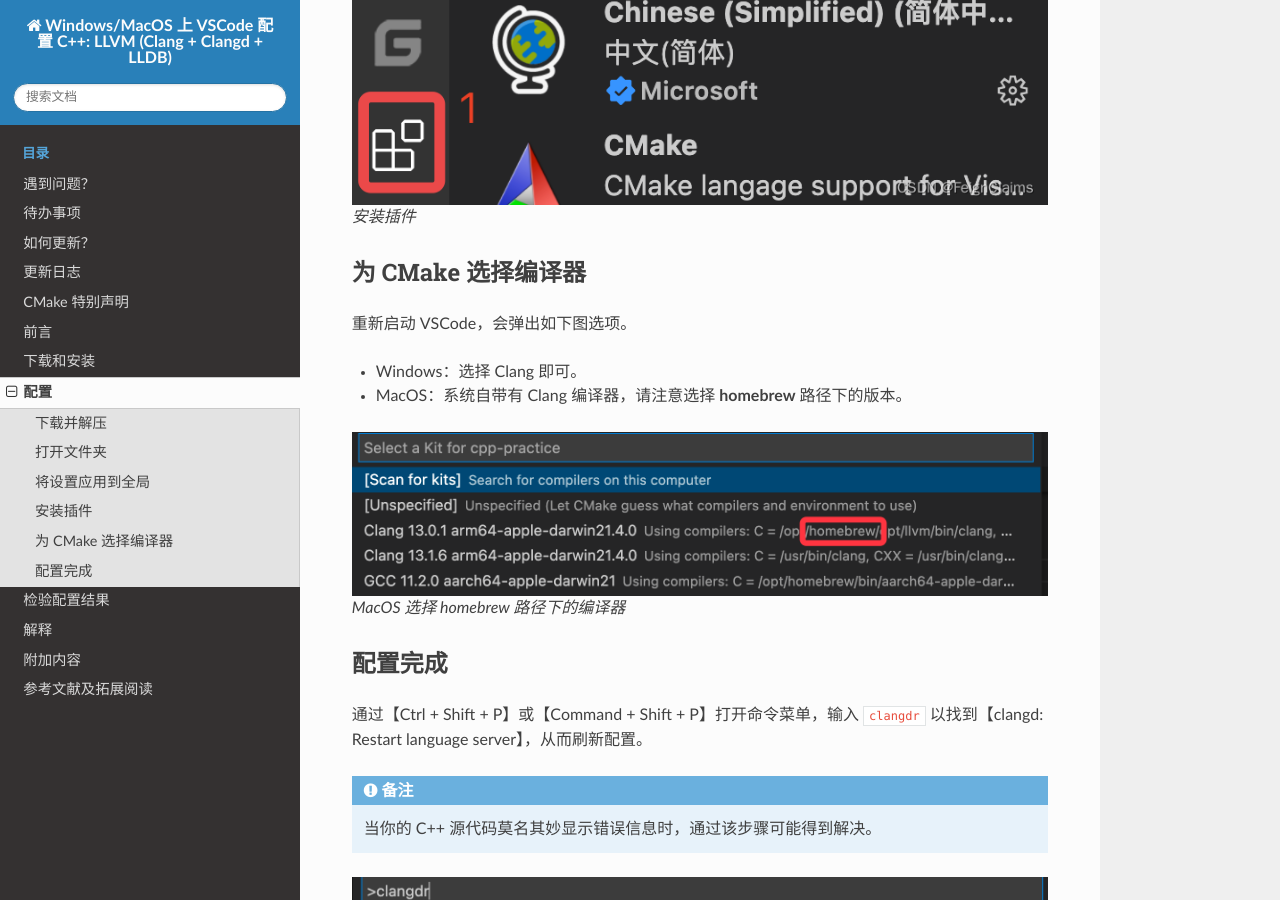
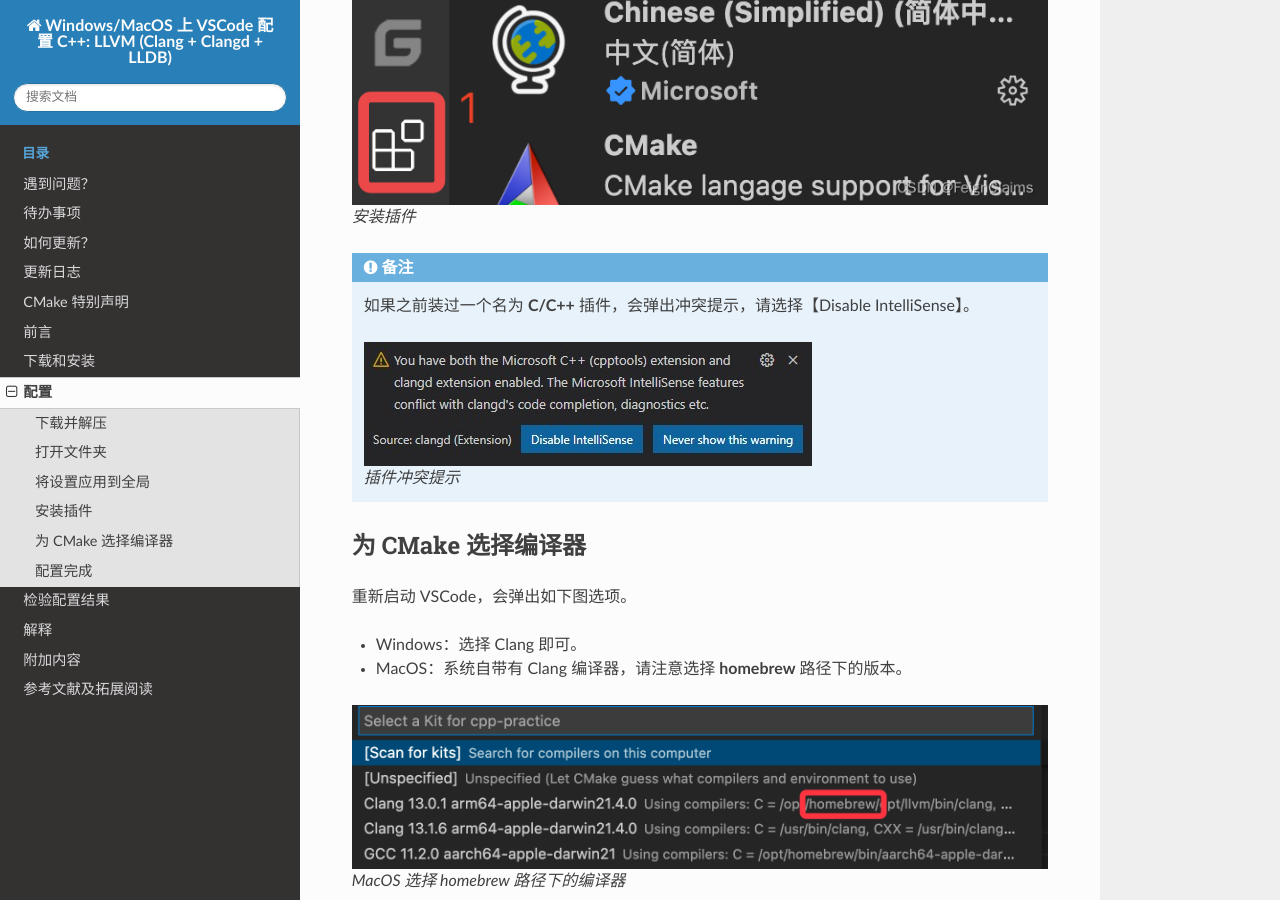
Before and after one commit to FeignClaims/vscode_cpp_starter, a Sphinx documentation site: the page built from docs/source/configure.rst, in a window 1280 px wide and 900 px high, scrolled down 3392 px. Built offline with Sphinx 7.4.7 and the Read the Docs theme 2.0.0, drawn with Linux system fonts in a browser that asks for light colours.

Commit message:
补回插件冲突提示的说明

```diff
--- a/docs/source/configure.rst
+++ b/docs/source/configure.rst
@@ -87,6 +87,14 @@
 
    安装插件
 
+.. note::
+
+   如果之前装过一个名为 **C/C++** 插件，会弹出冲突提示，请选择【Disable IntelliSense】。
+
+   .. figure:: /_img/插件冲突提示.jpeg
+
+     插件冲突提示
+
 为 CMake 选择编译器
 *******************
 
```
Also changed, not shown: docs/source/_img/插件冲突提示.jpeg (added).
